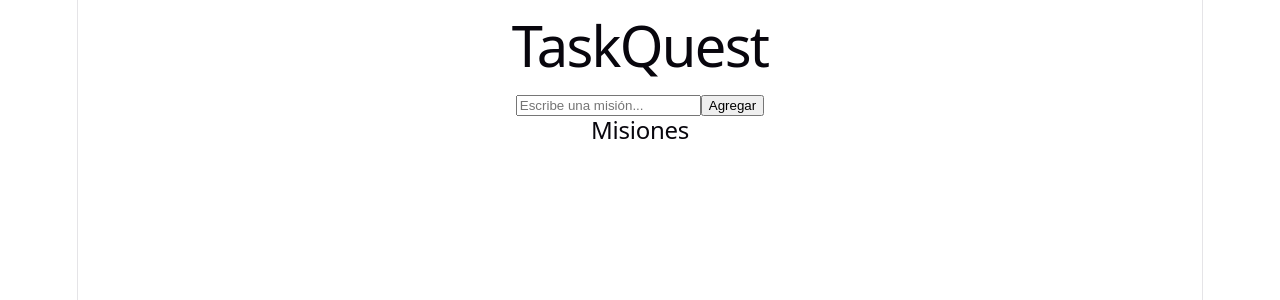
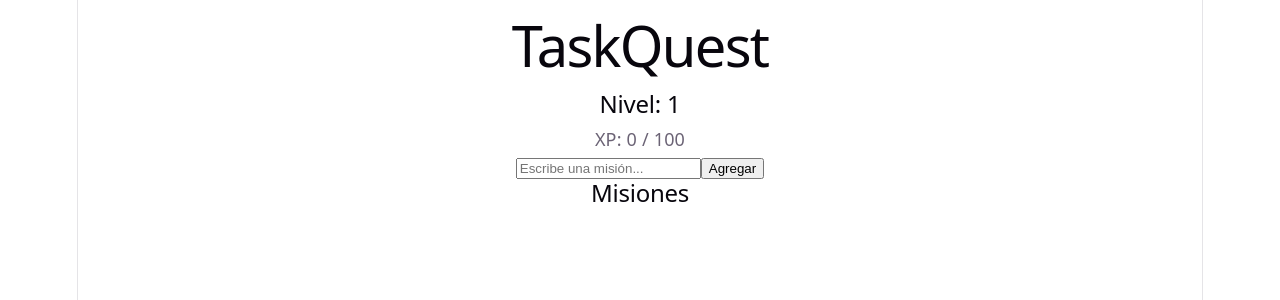
Before and after one commit to Frixix/TaskQuest, a React (Vite) app: page / in a window 1280 px wide. Shown: the top 300 px of the page. Built offline with nearby package versions, Linux system fonts and the light colour scheme.

Commit message:
feat : [x] Paso 9: Estado del jugador creado

```diff
--- a/src/App.jsx
+++ b/src/App.jsx
@@ -5,6 +5,12 @@ function App() {
   const [task, setTask] = useState("");
   const [tasks, setTasks] = useState([]);
   const [editingId, setEditingId] = useState(null);
+
+  const [user, setUser] = useState({
+  level: 1,
+  xp: 0,
+  xpToNextLevel: 100
+});
 
   // 🟢 FUNCIONES
 
@@ -68,6 +74,10 @@ const startEditing = (tarea) => {
   return (
     <div>
       <h1>TaskQuest</h1>
+        <div>
+          <h2>Nivel: {user.level}</h2>
+          <p>XP: {user.xp} / {user.xpToNextLevel}</p>
+        </div>
 
       <input
         type="text"
```
